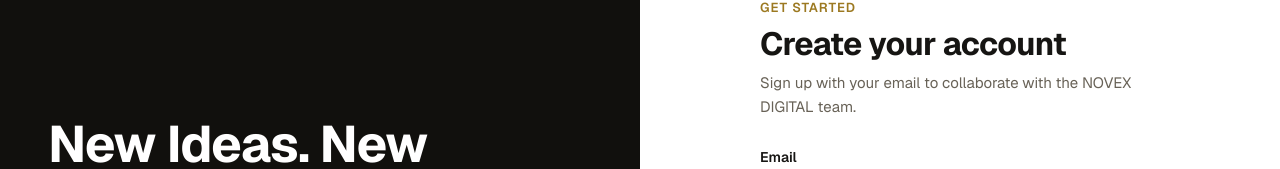
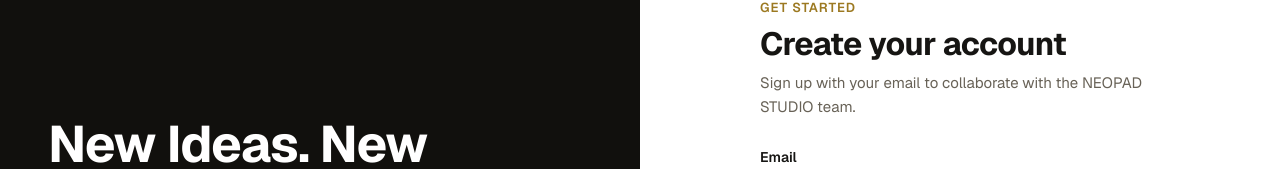
Before and after one commit to edmondchinyamu7/pelc-website, a Next.js app: page /auth/sign-up in a window 1280 px wide. Shown: the part 162-331 px from the top of the page. Built offline with nearby package versions, Linux system fonts and the light colour scheme.

Commit message:
Finish NEOPAD STUDIO auth branding

```diff
--- a/app/auth/sign-up/page.js
+++ b/app/auth/sign-up/page.js
@@ -3,8 +3,8 @@ import AuthShell from '@/components/AuthShell';
 import SignUpForm from '@/components/SignUpForm';
 
 export const metadata = {
-  title: 'Create account | NOVEX DIGITAL',
-  description: 'Create your NOVEX DIGITAL account.',
+  title: 'Create account | NEOPAD STUDIO',
+  description: 'Create your NEOPAD STUDIO account.',
 };
 
 export default function SignUpPage() {
@@ -12,7 +12,7 @@ export default function SignUpPage() {
     <AuthShell
       eyebrow="Get started"
       title="Create your account"
-      description="Sign up with your email to collaborate with the NOVEX DIGITAL team."
+      description="Sign up with your email to collaborate with the NEOPAD STUDIO team."
       footer={
         <>
           Already have an account? <Link href="/auth/login">Log in</Link>
```
